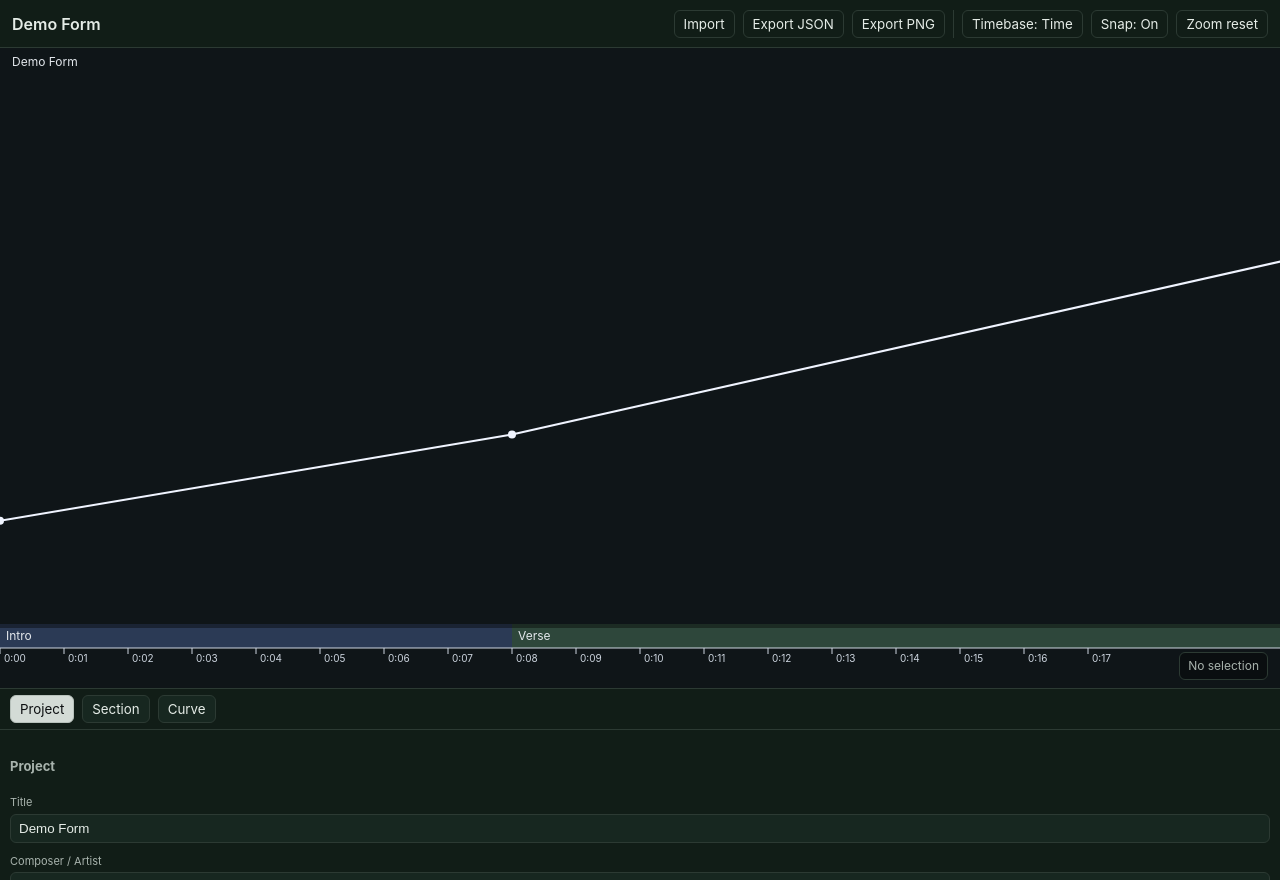
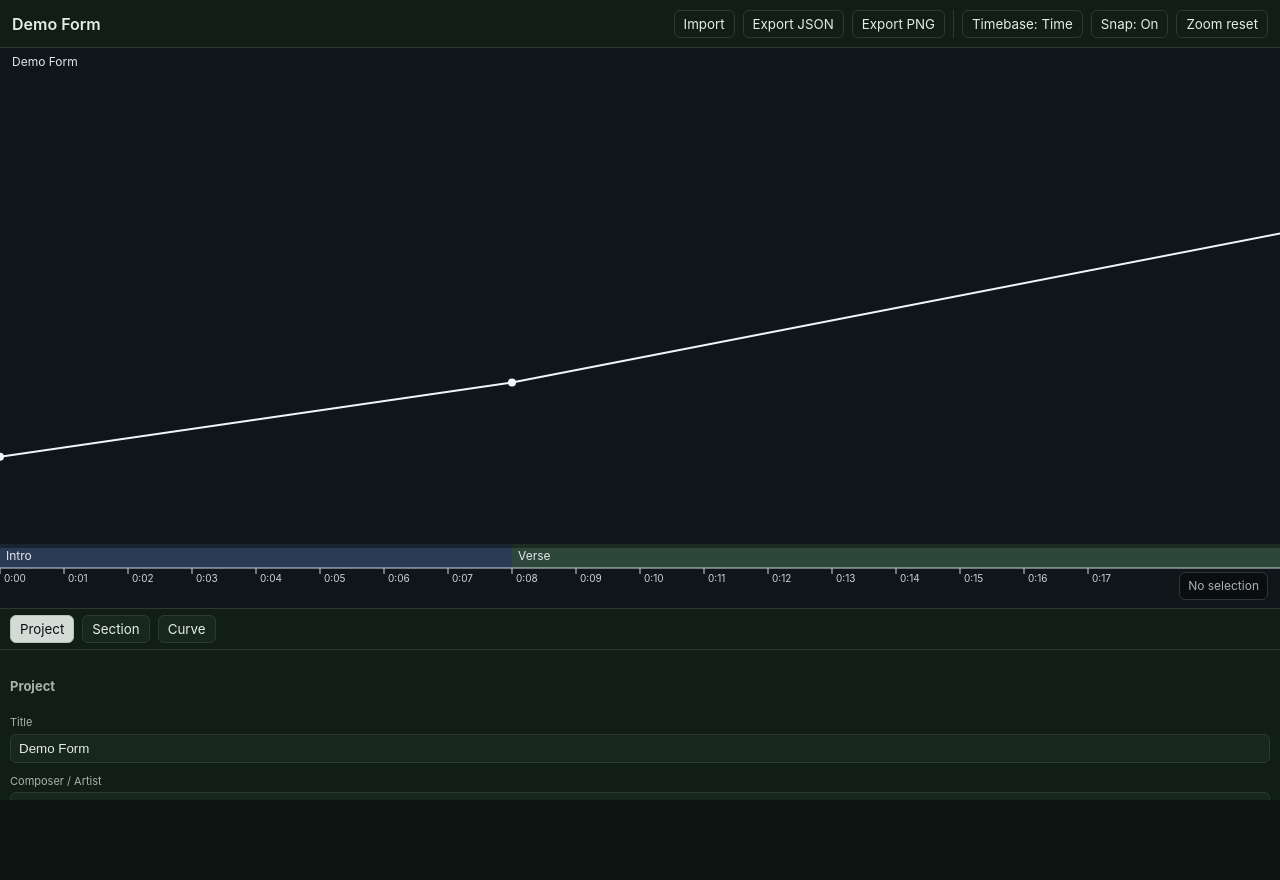
Before and after one commit to lrobadey/formmapper, a React (Vite) app: page / in a window 1280 px wide. After the commit the page ends 800 px from the top, so only its background shows below. Built offline with nearby package versions, Linux system fonts and the light colour scheme.

Commit message:
Constrain layout to viewport

```diff
--- a/src/App.css
+++ b/src/App.css
@@ -1,9 +1,11 @@
 .app-shell {
   min-height: 100vh;
+  height: 100vh;
   background: var(--surface-1);
   color: var(--text-strong);
   display: flex;
   flex-direction: column;
+  overflow: hidden;
 }
 
 .main-area {
--- a/src/index.css
+++ b/src/index.css
@@ -16,7 +16,9 @@ body {
   margin: 0;
   min-width: 320px;
   min-height: 100vh;
+  height: 100vh;
   background: var(--surface-1);
+  overflow: hidden;
 }
 
 button {
@@ -25,4 +27,5 @@ button {
 
 #root {
   min-height: 100vh;
+  height: 100vh;
 }
```
